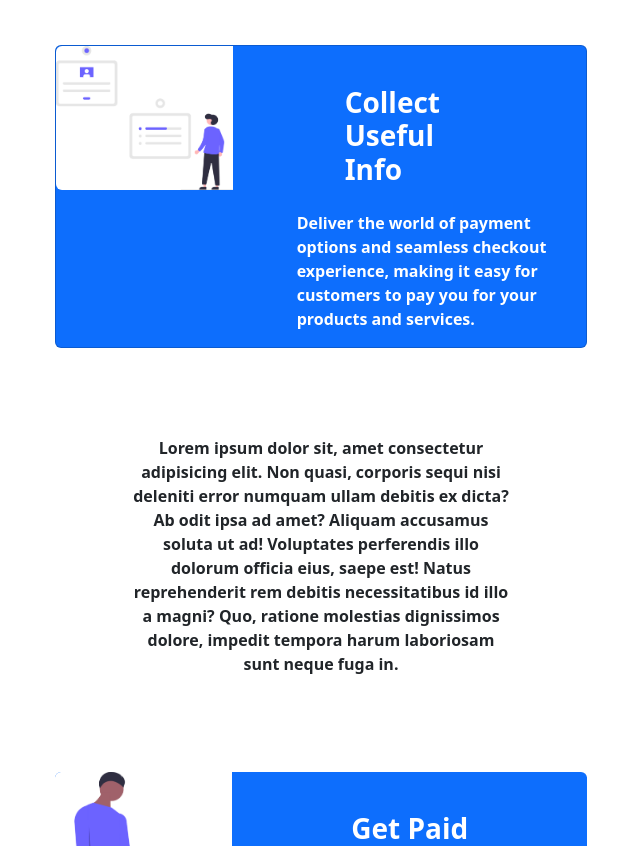
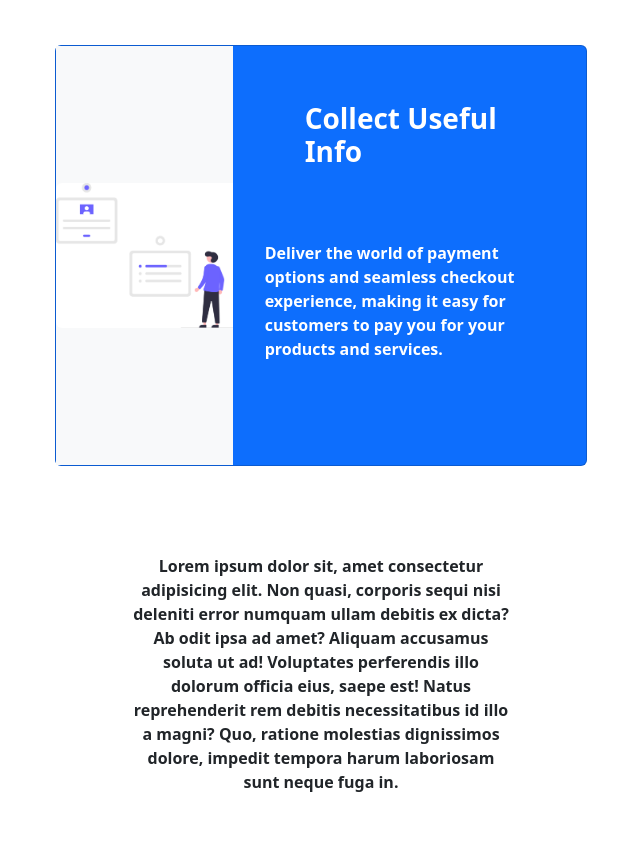
Before and after one commit to TyMiller13/CRM, a plain HTML site: page how_it_works.html in a window 1280 px wide. Shown: the part 1002-1848 px from the top of the page, without its empty margins (319-959 px from the left). Drawn offline with nearby package versions, Linux system fonts and the light colour scheme.

Commit message:
resized collect-info-card

```diff
--- a/how_it_works.html
+++ b/how_it_works.html
@@ -83,15 +83,15 @@
         <!-- Row4 - Collect Useful Info - card -->
         <div class="row">
             <div class="col-6 mx-auto">
-                <div class="card mb-3 mx-5 bg-primary" >
+                <div class="card mb-3 mx-5 bg-primary " >
                     <div class="row g-0">
-                      <div class="col-md-4">
+                      <div class="col-md-4 bg-light d-flex align-items-center">
                         <img src="Assets/CRM-Main/Collect-info@2x.png" class="img-fluid rounded-start bg-white" alt="...">
                       </div>
                       <div class="col-md-8">
-                        <div class="card-body text-white">
-                          <h3 class="card-title fw-bold px-5 mx-5 my-4">Collect Useful Info</h3>
-                          <p class="card-text ms-5 fw-semibold">Deliver the world of payment options and seamless checkout experience, making it easy for customers to pay you for your products and services.</p>
+                        <div class="card-body text-white my-3">
+                          <h3 class="card-title fw-bold px-2 mx-5 my-4">Collect Useful Info</h3>
+                          <p class="card-text mx-auto my-4 px-3 py-5 fw-semibold">Deliver the world of payment options and seamless checkout experience, making it easy for customers to pay you for your products and services.</p>
                         </div>
                       </div>
                     </div>
```
